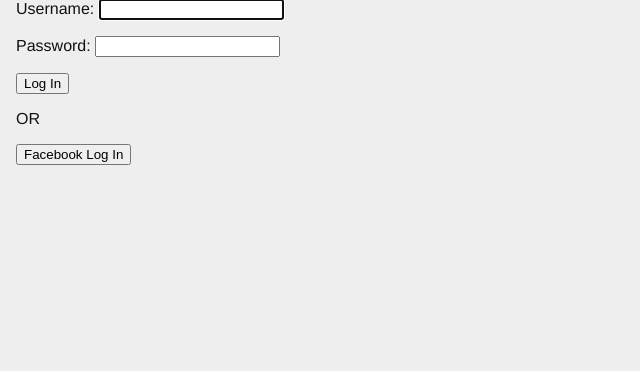
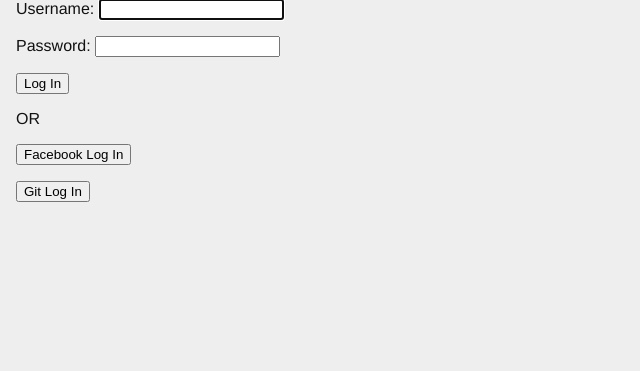
Before and after one commit to jjame369/JustinJamesonDjango, a Django app: page /login/ in a window 1280 px wide. Shown: the part 101-472 px from the top of the page, without its empty margins (0-640 px from the left). Run offline with Django 3.2, Linux system fonts and the light colour scheme.

Commit message:
of course... having issues

```diff
--- a/mysite/templates/login.html
+++ b/mysite/templates/login.html
@@ -7,5 +7,6 @@
   <p><input type="submit" value="Log In"></p>
   <p> OR </p>
   <p><input type="button" value="Facebook Log In"></p>
+  <p><input type="button" value="Git Log In"></p>
 </form>
 {% endblock %}
```
